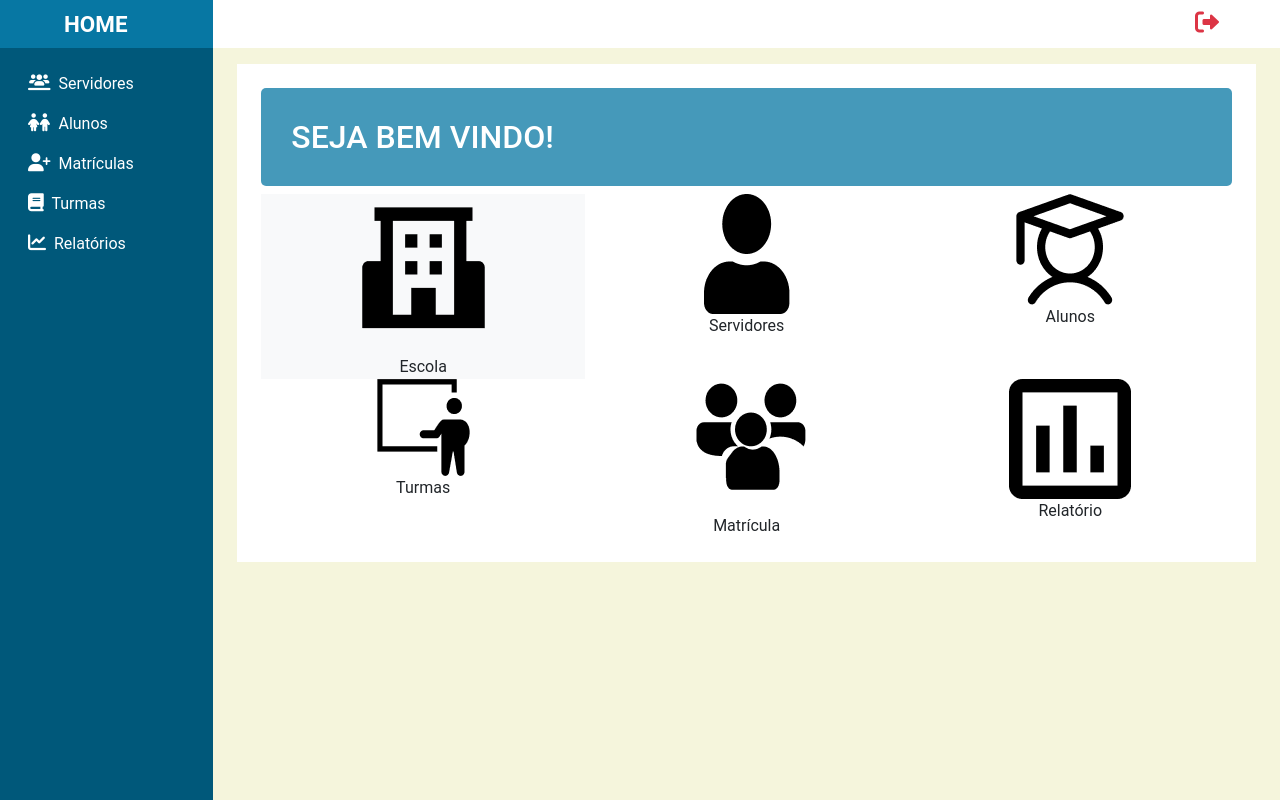
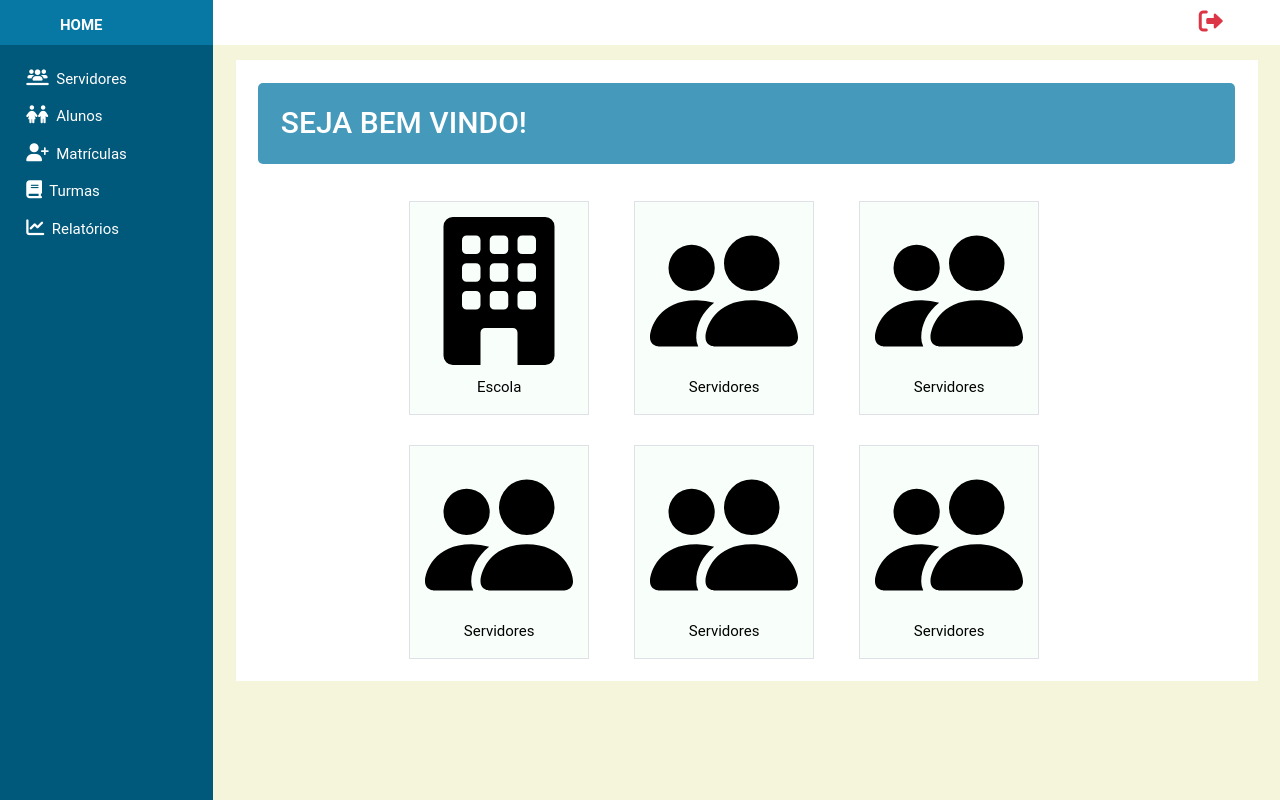
Before and after one commit to JelsonMatheus/ge, a Django app: page / in a window 1280 px wide. Run offline with Django 4.2, Linux system fonts and the light colour scheme; a user stored in the database is signed in; some libraries are stand-ins or nearby versions.

Commit message:
Refatora telas

```diff
--- a/core/models.py
+++ b/core/models.py
@@ -30,10 +30,10 @@ class Usuario(AbstractUser):
     cpf = models.CharField(_('CPF'), max_length=11)
     tipo = models.CharField(max_length=2, choices=TipoUsuario.choices,
                             default=TipoUsuario.PROFESSOR)
-    nome = models.CharField(_('Nome'),max_length=300)
+    nome = models.CharField(_('Nome'), max_length=300)
     data_nascimento = models.DateField(_('Data de Nascimento'))
-    sexo = models.CharField(max_length=1, choices=SEXO_CHOICES,default="B")
-    telefone = models.CharField(_('Telefone'),max_length=14)
+    sexo = models.CharField(max_length=1, choices=SEXO_CHOICES, default="B")
+    telefone = models.CharField(_('Telefone'), max_length=14)
     email = models.EmailField(_('Email'))
     estado_civil = models.CharField(_('Estado Civil'),max_length=1, choices=ESTADO_CIVIL_CHOICES,default="B")
     cep = models.CharField(_('Cep'),max_length=9 ,null= True,blank=True)
--- a/core/static/css/home.css
+++ b/core/static/css/home.css
@@ -53,9 +53,17 @@ tr .nav-admin{
     margin: 0;
 
 }
-i{
-    text-align: left;
-    align-items: left;
-    align-content: left;
-    margin-right: 10px;
+.ge-card {
+    width: 12rem;
+    background-color: #f8fffa;
+    padding: 1rem 1rem;
 }
+.ge-card img{
+    width: 100%;
+}
+.ge-card p {
+    margin-top: 0.75rem;
+    padding: 0px;
+    margin-bottom: 0px;
+    color: black;
+}
--- a/core/static/css/style.css
+++ b/core/static/css/style.css
@@ -114,7 +114,7 @@ select[readonly] {
 .h2-cadastro {
     color: var(--color-text);
     background: rgba(7, 119, 163, 0.75);
-    padding: 30px;
+    padding: 1rem;
     border-radius: 5px;
 }
 
--- a/core/templates/core/base/base.html
+++ b/core/templates/core/base/base.html
@@ -11,6 +11,7 @@
     <link href="https://cdn.jsdelivr.net/npm/bootstrap@5.2.3/dist/css/bootstrap.min.css" rel="stylesheet"
         integrity="sha384-rbsA2VBKQhggwzxH7pPCaAqO46MgnOM80zW1RWuH61DGLwZJEdK2Kadq2F9CUG65" crossorigin="anonymous"/>
 
+    <link rel="stylesheet" href="https://cdn.jsdelivr.net/npm/bootstrap-icons@1.10.2/font/bootstrap-icons.css">
     <link rel="stylesheet" href="https://cdnjs.cloudflare.com/ajax/libs/font-awesome/6.2.1/css/all.min.css" integrity="sha512-MV7K8+y+gLIBoVD59lQIYicR65iaqukzvf/nwasF0nqhPay5w/9lJmVM2hMDcnK1OnMGCdVK+iQrJ7lzPJQd1w==" crossorigin="anonymous" referrerpolicy="no-referrer" />
 
     <link rel="stylesheet" href="{% static 'css/style.css' %}" />
--- a/core/templates/core/index.html
+++ b/core/templates/core/index.html
@@ -3,33 +3,60 @@
 
 {% block title %}GE - HOME {% endblock %}
 
+{% block styles %}
+{{block.super}}
+<link rel="stylesheet" href="{% static 'css/home.css' %}" />
+
+{% endblock %}
+
 {% block content %}
-<h2 class="h2-cadastro">SEJA BEM VINDO!</h2>
+<h2 class="h2-cadastro p-4">SEJA BEM VINDO!</h2>
 <div class="container text-center">
-    <div class="row row-cols-3">
-        <div class="bg-light">
-            <a href="{% url 'core:cadastrar_servidor'%}"><img src="{% static 'imagens/escola.png' %}"></a>
-            <p class="card-text">Escola</p>
+    <div class="w-100 mt-4 row row-cols-3 justify-content-center gy-3 gx-5">
+        <div class="col-auto">
+            <div class="position-relative border ge-card">
+                <img src="{% static 'imagens/escola.svg' %}">
+                <p>Escola</p>
+                <a class="stretched-link" href="{% url 'core:cadastrar_servidor'%}"></a>
+            </div>
         </div>
-        <div class="botao">
-            <a href="{% url 'core:cadastrar_servidor'%}"><img src="{% static 'imagens/servidores.png' %}"></a>
-            <p class="card-text">Servidores</p>
+        <div class="col-auto">
+            <div class="position-relative border ge-card">
+                <img src="{% static 'imagens/servidor.svg' %}">
+                <p>Servidores</p>
+                <a class="stretched-link" href="{% url 'core:cadastrar_servidor'%}"></a>
+            </div>
         </div>
-        <div class="botao">
-            <a href="{% url 'core:cadastrar_servidor'%}"><img src="{% static 'imagens/alunos.png' %}"></a>
-            <p class="card-text">Alunos</p>
+        <div class="col-auto">
+            <div class="position-relative border ge-card">
+                <img src="{% static 'imagens/servidor.svg' %}">
+                <p>Servidores</p>
+                <a class="stretched-link" href="{% url 'core:cadastrar_servidor'%}"></a>
+            </div>
         </div>
-        <div class="botao">
-            <a href="{% url 'core:cadastrar_servidor'%}"><img src="{% static 'imagens/turma.png' %}"></a>
-            <p class="card-text">Turmas</p>
+
+        <div class="w-100"></div>
+
+        <div class="col-auto">
+            <div class="position-relative border ge-card">
+                <img src="{% static 'imagens/servidor.svg' %}">
+                <p>Servidores</p>
+                <a class="stretched-link" href="{% url 'core:cadastrar_servidor'%}"></a>
+            </div>
         </div>
-        <div class="botao">
-            <a href="{% url 'core:cadastrar_servidor'%}"><img src="{% static 'imagens/matricula.png' %}"></a>
-            <p class="card-text">Matrícula</p>
+        <div class="col-auto">
+            <div class="position-relative border ge-card">
+                <img src="{% static 'imagens/servidor.svg' %}">
+                <p>Servidores</p>
+                <a class="stretched-link" href="{% url 'core:cadastrar_servidor'%}"></a>
+            </div>
         </div>
-        <div class="botao">
-            <a href="{% url 'core:cadastrar_servidor'%}"><img src="{% static 'imagens/relatorio.png' %}"></a>
-            <p class="card-text">Relatório</p>
+        <div class="col-auto">
+            <div class="position-relative border ge-card">
+                <img src="{% static 'imagens/servidor.svg' %}">
+                <p>Servidores</p>
+                <a class="stretched-link" href="{% url 'core:cadastrar_servidor'%}"></a>
+            </div>
         </div>
     </div>
 </div>
--- a/core/urls.py
+++ b/core/urls.py
@@ -7,7 +7,8 @@ urlpatterns = [
     path('', views.IndexView.as_view(), name='index'),
     path('auth/login/', views.CoreLoginView.as_view(), name='login'),
     path('auth/logout/', views.CoreLogoutView.as_view(), name='logout'),
-    path('cadastrar_servidor/',views.ServidorView.as_view(),name='cadastrar_servidor'),
-    path('cadastrar_aluno/',views.AlunoView.as_view(),name='cadastrar_aluno'),
-    path('cadastrar_turma/',views.TurmaView.as_view(),name='cadastrar_turma'),
+    path('servidores/',views.ServidorList.as_view(), name='listar-servidores'),
+    path('cadastrar_servidor/',views.ServidorView.as_view(), name='cadastrar_servidor'),
+    path('cadastrar_aluno/',views.AlunoView.as_view(), name='cadastrar_aluno'),
+    path('cadastrar_turma/',views.TurmaView.as_view(), name='cadastrar_turma'),
 ]
--- a/core/views.py
+++ b/core/views.py
@@ -1,7 +1,9 @@
-from django.views.generic import TemplateView,FormView
+from django.views.generic import TemplateView, FormView, ListView
+from django.views.generic.edit import CreateView
 from django.contrib.auth.views import LoginView, LogoutView
 from django.contrib.auth.mixins import LoginRequiredMixin
 from .forms import UsuarioForms, AlunoForms, TurmaForms
+from core.models import Usuario
 
 
 class BaseView(LoginRequiredMixin):
@@ -30,14 +32,21 @@ class CoreLogoutView(LogoutView):
 class IndexView(BaseView, TemplateView):
     template_name = 'core/index.html'
 
-class ServidorView(BaseView, FormView):
+
+class ServidorList(BaseView, ListView):
+    model = Usuario
+    template_name = 'core/servidores.html'
+
+class ServidorView(BaseView, CreateView):
     form_class = UsuarioForms
     template_name = 'core/cadastrar_servidor.html'
+    success_url = 'core:cadastrar_servidor'
 
 class AlunoView(BaseView, FormView):
     form_class = AlunoForms
     template_name = 'core/cadastrar_aluno.html'
 
+
 class TurmaView(BaseView, FormView):
     form_class = TurmaForms
     template_name = 'core/cadastrar_turma.html'
```
Also changed, not shown: core/templates/core/cadastrar_servidor.html (+14 -10 lines), core/templates/core/servidores.html (added, +45 -0 lines), core/migrations/0003_alter_aluno_estado_civil_alter_aluno_responsavel_and_more.py (added), core/static/imagens/escola.png (deleted), core/static/imagens/escola.svg (added), core/static/imagens/servidor.svg (added), core/static/imagens/servidores.png (deleted).
